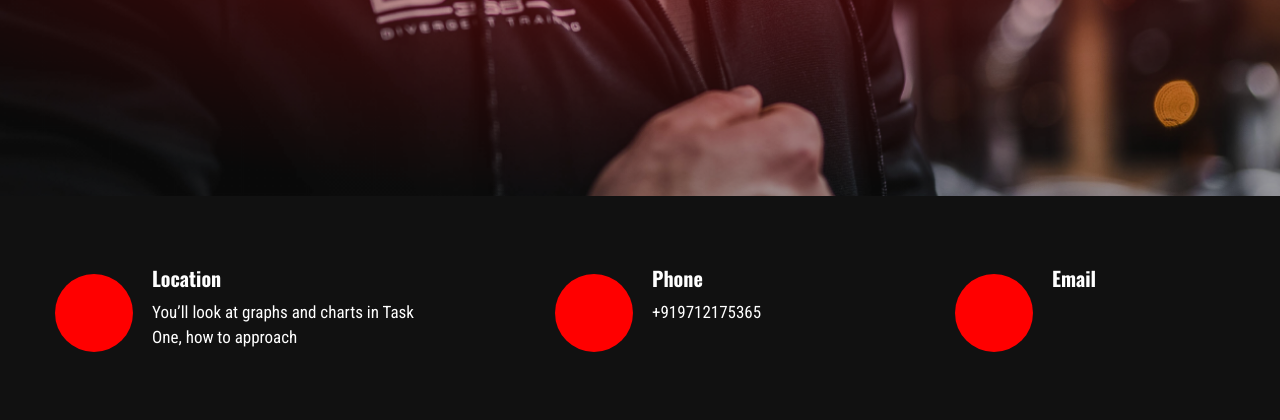
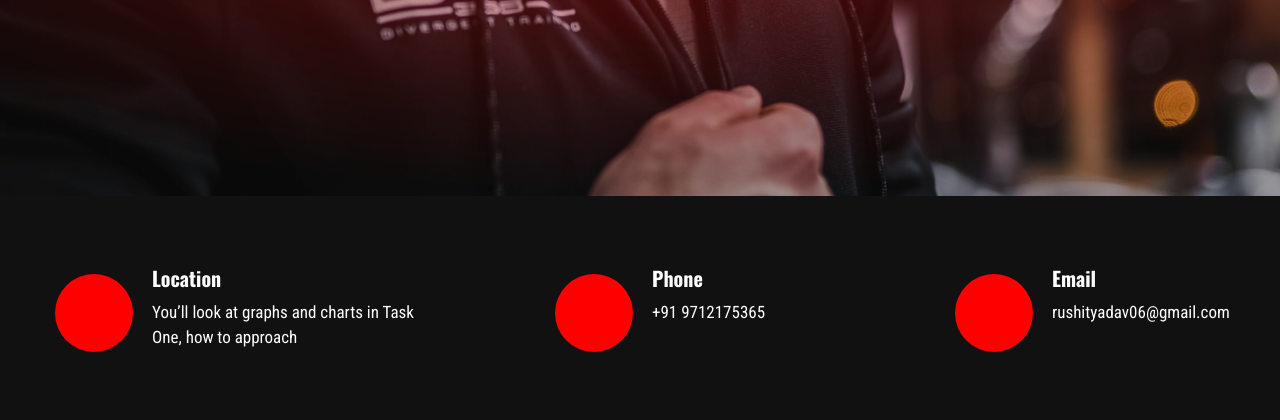
Before and after one commit to rushity/rgym, a Flask app: page / in a window 1280 px wide. Shown: the part 6080-6500 px from the top of the page. Run offline with Flask 3, Linux system fonts and the light colour scheme; some libraries are stand-ins or nearby versions.

Commit message:
Update index.html

```diff
--- a/templates/index.html
+++ b/templates/index.html
@@ -532,7 +532,7 @@
                         <div class="features-caption">
                             <h3>Phone</h3>
 
-                            <p><a href="tel:+919712175365">+919712175365</a></p>
+                            <p><a href="tel:+919712175365">+91 9712175365</a></p>
                         </div>
                     </div>
                 </div>
@@ -543,7 +543,7 @@
                         </div>
                         <div class="features-caption">
                             <h3>Email</h3>
-                            <p><a href="mailto:rushityadav06@gmail.com"></a></p>
+                            <p><a href="mailto:rushityadav06@gmail.com">rushityadav06@gmail.com</a></p>
                         </div>
                     </div>
                 </div>
```
